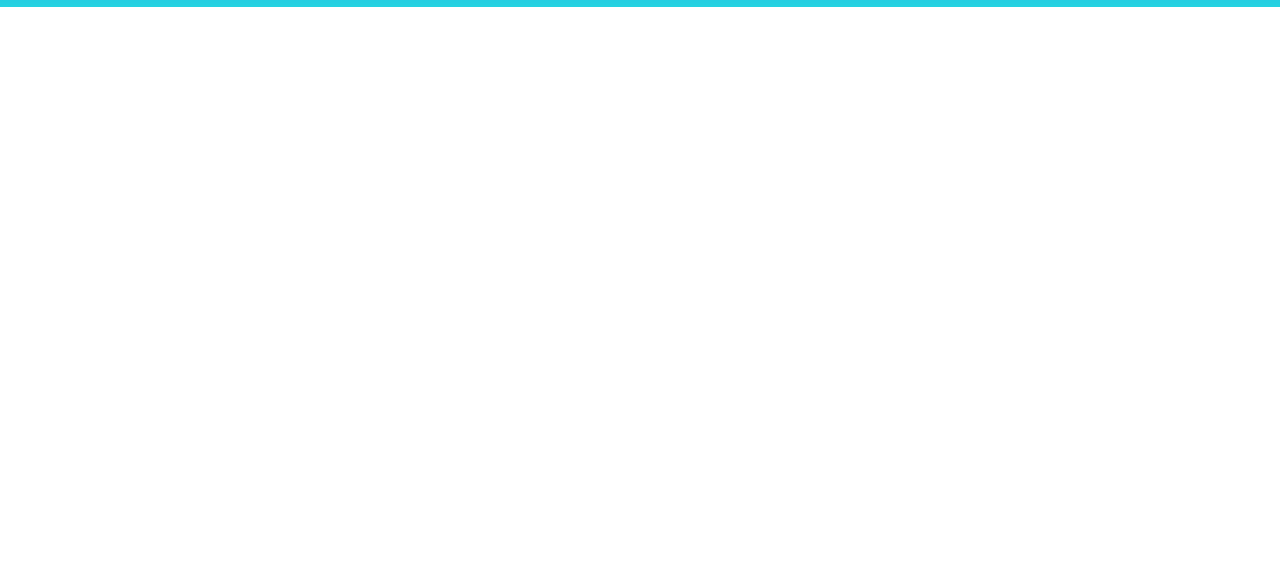
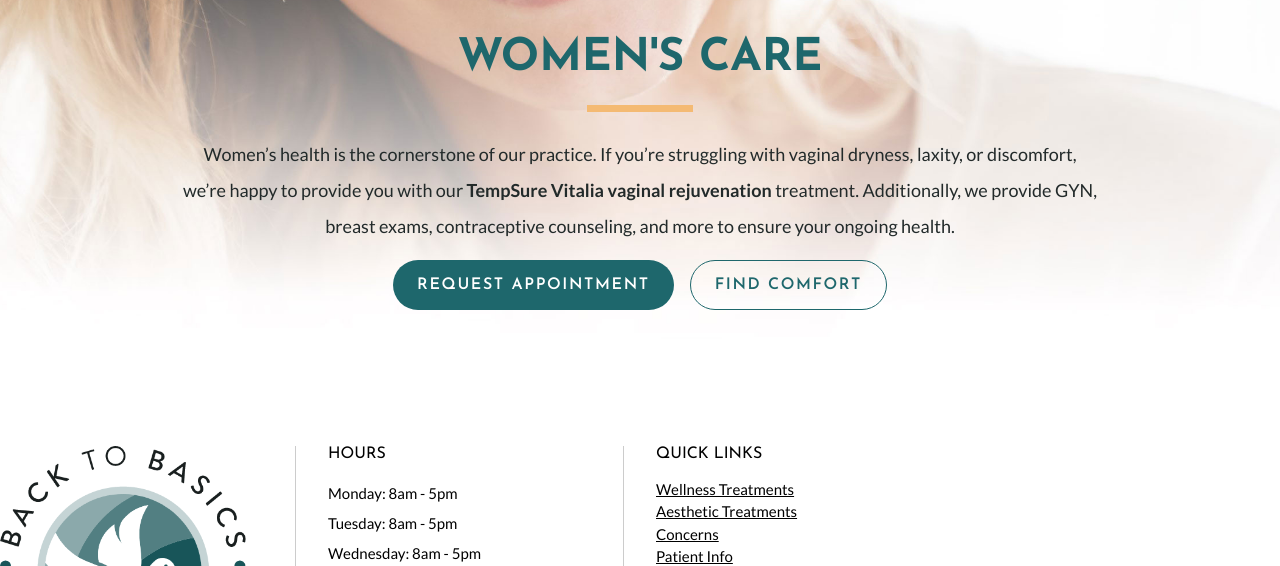
Before and after one commit to drbcreative/UI_BTB_Front-End, a plain HTML site: page index.html in a window 1280 px wide. Shown: the part 4350-4916 px from the top of the page. Before the commit the page ends 4357 px from the top, so only its background shows below. Drawn offline with Linux system fonts and the light colour scheme.

Commit message:
womens care is done

```diff
--- a/index.html
+++ b/index.html
@@ -294,6 +294,24 @@
   </section>
   <!-- /dermatology -->
 
+  <!-- womens care -->
+  <section class="womenscare">
+    <div class="containerish">
+      <div class="sec-info">
+        <h1 class="color-main">WOMEN'S CARE</h1>
+        <div class="yellow-divider my-4"></div>
+        <p class="body-copy color-copy">
+          Women’s health is the cornerstone of our practice. If you’re struggling with vaginal dryness, laxity, or discomfort, we’re happy to provide you with our <a href="#" class="sec-link-dark">TempSure Vitalia vaginal rejuvenation</a> treatment. Additionally, we provide GYN, breast exams, contraceptive counseling, and more to ensure your ongoing health.
+        </p>
+        <div class="ui-btn-group">
+          <a href="#" class="ui-btn-main ui-btn-right">REQUEST APPOINTMENT</a>
+          <a href="#" class="ui-btn-main-ol">FIND COMFORT</a>
+        </div>
+      </div>
+    </div>
+  </section>
+  <!-- /womens care -->
+
 
   <footer>
     <section class="footer-1">
--- a/scss/partials/_sections.scss
+++ b/scss/partials/_sections.scss
@@ -250,3 +250,52 @@
     }
   }
 }
+
+// womens care
+.womenscare {
+  background: url('../images/womenscare-bg@2x.jpg') bottom center / cover;
+  position: relative;
+  &::before {
+    content: '';
+    position: absolute;
+    top: 0;
+    left: 0;
+    width: 100%;
+    height: 100%;
+    background-color: rgba($color-white, .7);
+    @include isLarge {
+      display: none;
+    }
+  }
+  .containerish {
+    position: relative;
+    padding: 40px;
+
+    @include isMedium {
+      height: 50vh;
+      display: flex;
+      align-items: flex-end;
+      justify-content: center;
+    }
+    @include isLarge {
+      height: 700px;
+    }
+    @include isXLarge {
+      height: 900px;
+    }
+    @include isGiant {
+      height: 85vh;
+    }
+
+    .sec-info {
+      display: flex;
+      flex-direction: column;
+      align-items: center;
+
+      p.body-copy {
+        text-align: center;
+        max-width: 915px;
+      }
+    }
+  }
+}
```
Also changed, not shown: css/theme.min.css, 1 other file.
